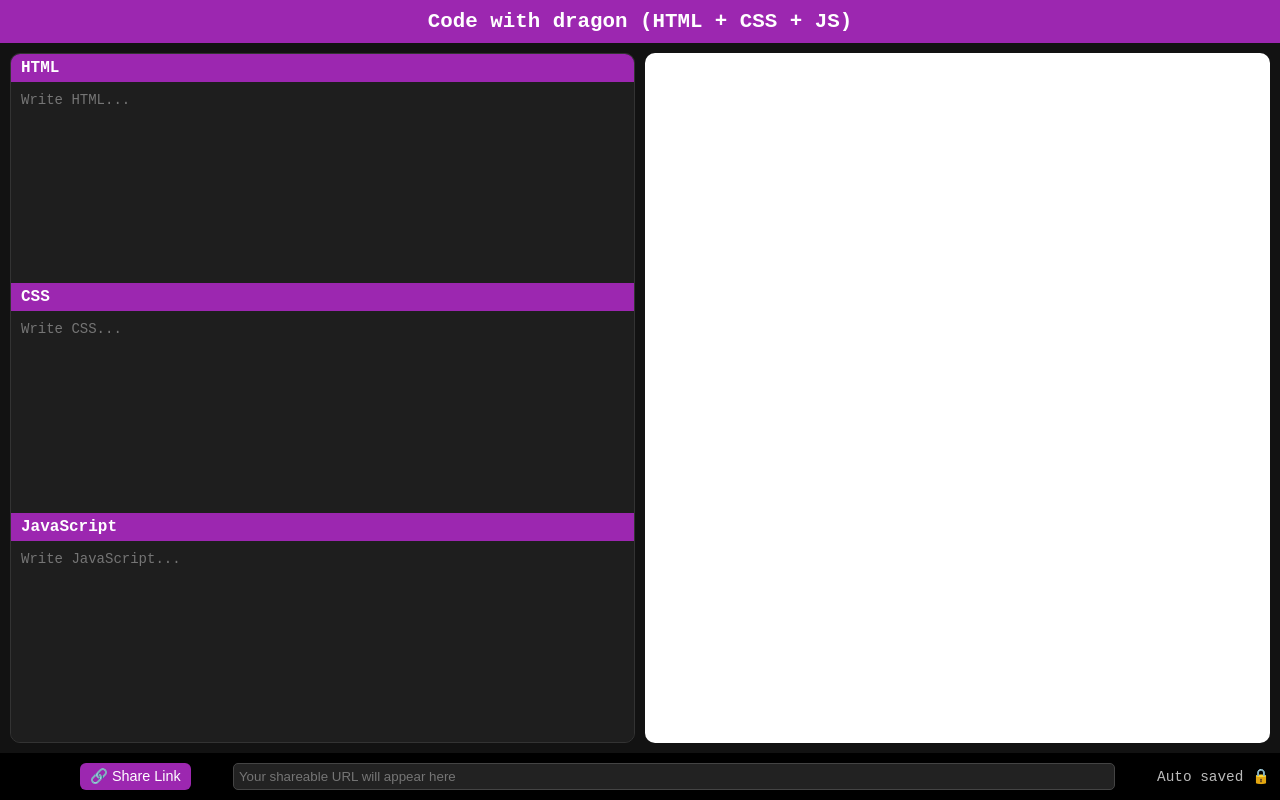
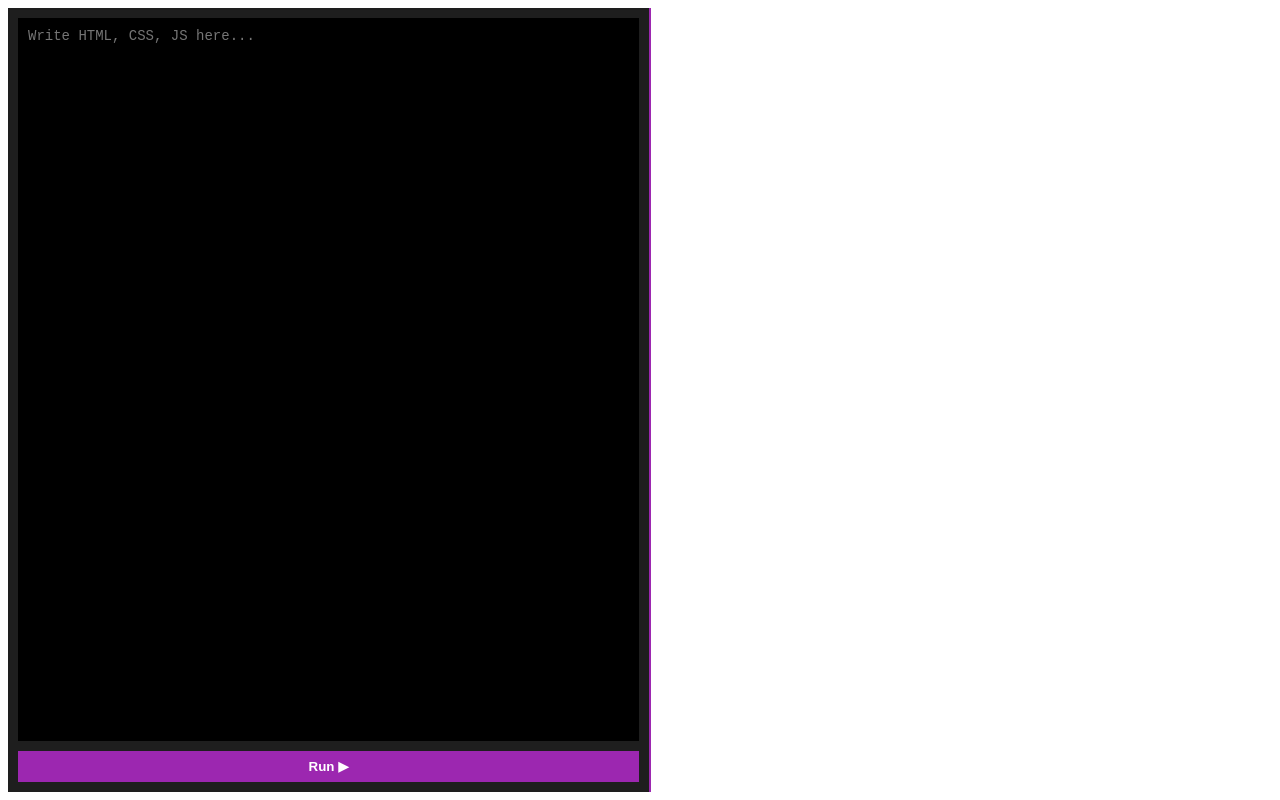
Before and after one commit to whitebossofuniverse-creator/make-web-, a plain HTML site: page editor.html in a window 1280 px wide. Drawn offline with Linux system fonts and the light colour scheme.

Commit message:
editor.html

```diff
--- a/editor.html
+++ b/editor.html
@@ -1,252 +1,75 @@
-<!DOCTYPE html>
 <html lang="en">
-<head>
-  <meta charset="UTF-8">
-  <meta name="viewport" content="width=device-width, initial-scale=1.0">
-  <title> Code Editor </title>
-  <link rel="icon" type="image/png" href="panda.png">
+  <body>
+<section class="editor-preview">
+  <!-- Left side: Editor -->
+  <div class="editor">
+    <textarea id="code" placeholder="Write HTML, CSS, JS here..."></textarea>
+    <button onclick="runCode()">Run ▶</button>
+  </div>
+
+  <!-- Right side: Output -->
+  <div class="preview">
+    <iframe id="output"></iframe>
+  </div>
+</section>
+
 <style>
-    :root {
-      --bg: #121212;
-      --panel: #1e1e1e;
-      --text: #ffffff;
-      --accent: #9c27b0;
-      --border: #333;
+  .editor-preview {
+    display: flex;
+    height: 100%;
   }
 
-    * {
-      margin: 0;
-      padding: 0;
-      box-sizing: border-box;
-    }
-
-    body {
-      font-family: monospace;
-      background: var(--bg);
-      color: var(--text);
+  .editor {
+    width: 50%;
+    padding: 10px;
+    background: #1e1e1e;
+    color: white;
     display: flex;
     flex-direction: column;
-      height: 100vh;
-    }
-
-    header {
-      background: var(--accent);
-      padding: 10px;
-      text-align: center;
-      font-size: 1.3rem;
-      font-weight: bold;
-      color: white;
-    }
-
-    .editor-container {
-      display: grid;
-      grid-template-columns: 1fr 1fr;
-      gap: 10px;
-      padding: 10px;
-      flex: 1;
-      overflow: hidden;
-    }
-
-    .inputs, iframe {
-      height: 100%;
-      width: 100%;
-      background: var(--panel);
-      border: 1px solid var(--border);
-      border-radius: 10px;
-      overflow: hidden;
-    }
-
-    .section {
-      display: flex;
-      flex-direction: column;
-      height: 33.33%;
-    }
-
-    .section h3 {
-      background: var(--accent);
-      padding: 5px 10px;
-      font-size: 1rem;
-      color: white;
   }
 
   textarea {
     flex: 1;
+    background: #000;
+    color: #0f0;
+    font-family: monospace;
+    font-size: 14px;
     padding: 10px;
-      background: var(--panel);
-      color: var(--text);
     border: none;
     resize: none;
-      font-size: 14px;
-      outline: none;
+  }
+
+  button {
+    margin-top: 10px;
+    padding: 8px;
+    background: #9c27b0;
+    border: none;
+    color: white;
+    cursor: pointer;
+    font-weight: bold;
+  }
+
+  .preview {
+    width: 50%;
+    background: white;
+    border-left: 2px solid #9c27b0;
   }
 
   iframe {
+    width: 100%;
+    height: 100%;
     border: none;
-      background: white;
-    }
-
-    footer {
-      background: #000;
-      color: #bbb;
-      padding: 10px;
-      font-size: 0.9rem;
-      display: flex;
-      justify-content: space-between;
-      align-items: center;
-    }
-
-    .btn {
-      background: var(--accent);
-      color: white;
-      border: none;
-      padding: 5px 10px;
-      border-radius: 6px;
-      cursor: pointer;
-      font-size: 0.9rem;
-      margin-left: 70px;
-    }
-
-    .btn:hover {
-      background: #ba4de4;
-    }
-
-    input.share-url {
-      background: #222;
-      color: #ddd;
-      padding: 5px;
-      border: 1px solid #444;
-      border-radius: 5px;
-      width: 70%;
   }
 </style>
 
-
-
-
-
-
-
-
-    <style>
-    :root {
-      --accent: #9c27b0;
-      --bg: #121212;
-      --menu-bg: #1e1e1e;
+<script>
+  function runCode() {
+    const code = document.getElementById("code").value;
+    const output = document.getElementById("output").contentWindow.document;
+    output.open();
+    output.write(code);
+    output.close();
   }
-
-    body {
-      margin: 0;
-      background: var(--bg);
-      font-family: monospace;
-      height: 100vh;
-      overflow: hidden;
-    }
-
-
-  </style>
-
-
-
-
-
-
-
-</head>
-<body>
-  <header>Code with dragon (HTML + CSS + JS)</header>
-
-  <div class="editor-container">
-    <div class="inputs">
-      <div class="section">
-        <h3>HTML</h3>
-        <textarea id="html-code" placeholder="Write HTML..."></textarea>
-      </div>
-      <div class="section">
-        <h3>CSS</h3>
-        <textarea id="css-code" placeholder="Write CSS..."></textarea>
-      </div>
-      <div class="section">
-        <h3>JavaScript</h3>
-        <textarea id="js-code" placeholder="Write JavaScript..."></textarea>
-      </div>
-    </div>
-    <iframe id="output"></iframe>
-  </div>
-
-  <footer>
-
-    <button class="btn" onclick="generateShareURL()">🔗 Share Link</button>
-    <input type="text" class="share-url" id="share-url" readonly placeholder="Your shareable URL will appear here">
-    <span>Auto saved 🔒</span>
-  </footer>
-
-
-
-
-
-  <script>
-    const htmlCode = document.getElementById("html-code");
-    const cssCode = document.getElementById("css-code");
-    const jsCode = document.getElementById("js-code");
-    const output = document.getElementById("output");
-    const shareUrl = document.getElementById("share-url");
-
-    function updateOutput() {
-      const html = htmlCode.value;
-      const css = `<style>${cssCode.value}</style>`;
-      const js = `<script>${jsCode.value}<\/script>`;
-      output.srcdoc = html + css + js;
-      saveToLocal();
-    }
-
-    function saveToLocal() {
-      localStorage.setItem("dragon_html", htmlCode.value);
-      localStorage.setItem("dragon_css", cssCode.value);
-      localStorage.setItem("dragon_js", jsCode.value);
-    }
-
-    function loadFromLocal() {
-      htmlCode.value = localStorage.getItem("dragon_html") || "";
-      cssCode.value = localStorage.getItem("dragon_css") || "";
-      jsCode.value = localStorage.getItem("dragon_js") || "";
-    }
-
-    function generateShareURL() {
-      const data = {
-        html: htmlCode.value,
-        css: cssCode.value,
-        js: jsCode.value
-      };
-      const encoded = btoa(JSON.stringify(data));
-      const url = `${location.origin}${location.pathname}?code=${encoded}`;
-      shareUrl.value = url;
-      shareUrl.select();
-      document.execCommand("copy");
-    }
-
-    function loadFromURL() {
-      const params = new URLSearchParams(window.location.search);
-      if (params.has("code")) {
-        try {
-          const decoded = JSON.parse(atob(params.get("code")));
-          htmlCode.value = decoded.html || "";
-          cssCode.value = decoded.css || "";
-          jsCode.value = decoded.js || "";
-        } catch (e) {
-          console.warn("Invalid code parameter.");
-        }
-      }
-    }
-
-    // Load data
-    loadFromLocal();
-    loadFromURL();
-    updateOutput();
-
-    // Listeners
-    htmlCode.addEventListener("input", updateOutput);
-    cssCode.addEventListener("input", updateOutput);
-    jsCode.addEventListener("input", updateOutput);
 </script>
 </body>
 </html>
```
Lines whose indentation alone changed are shown as unchanged.
